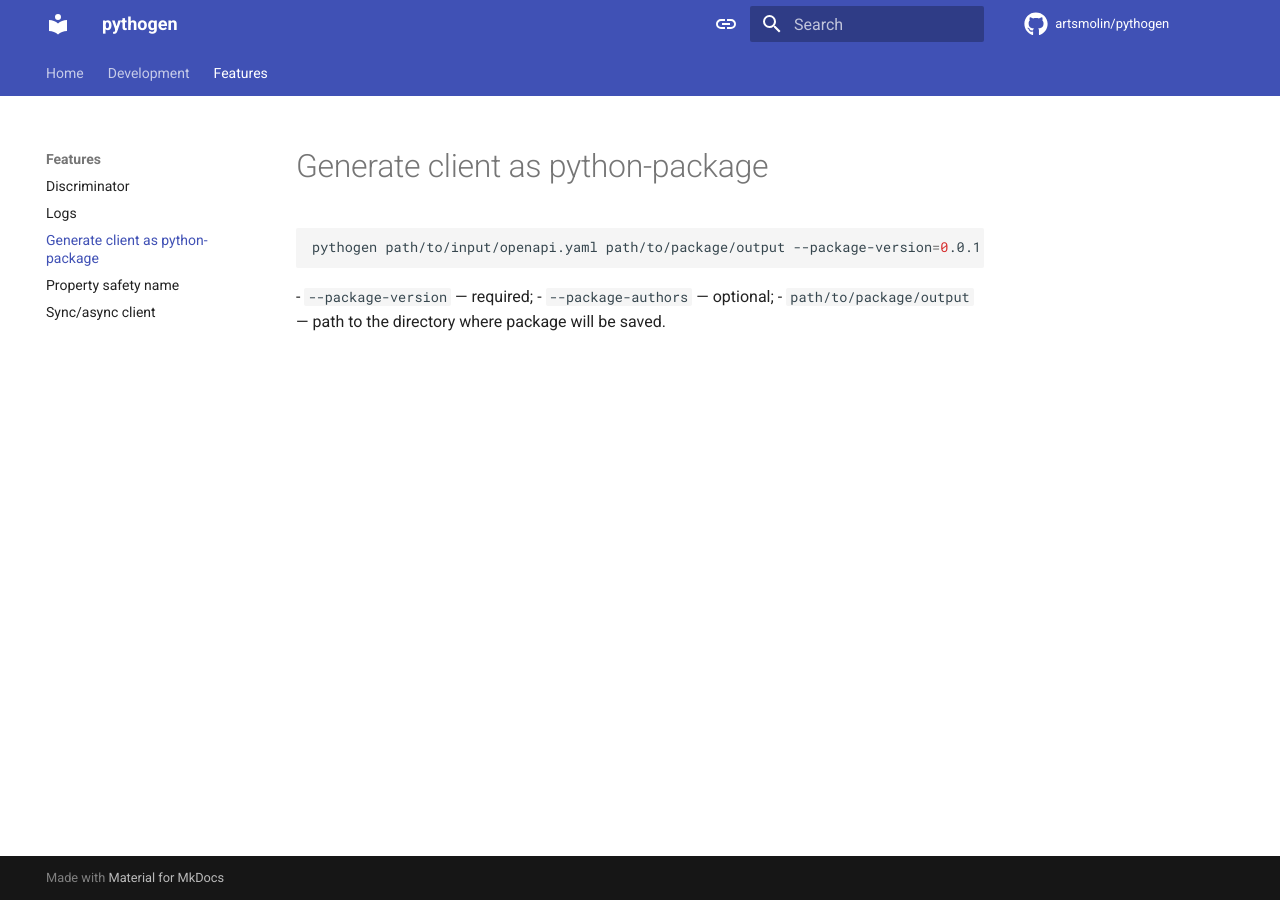
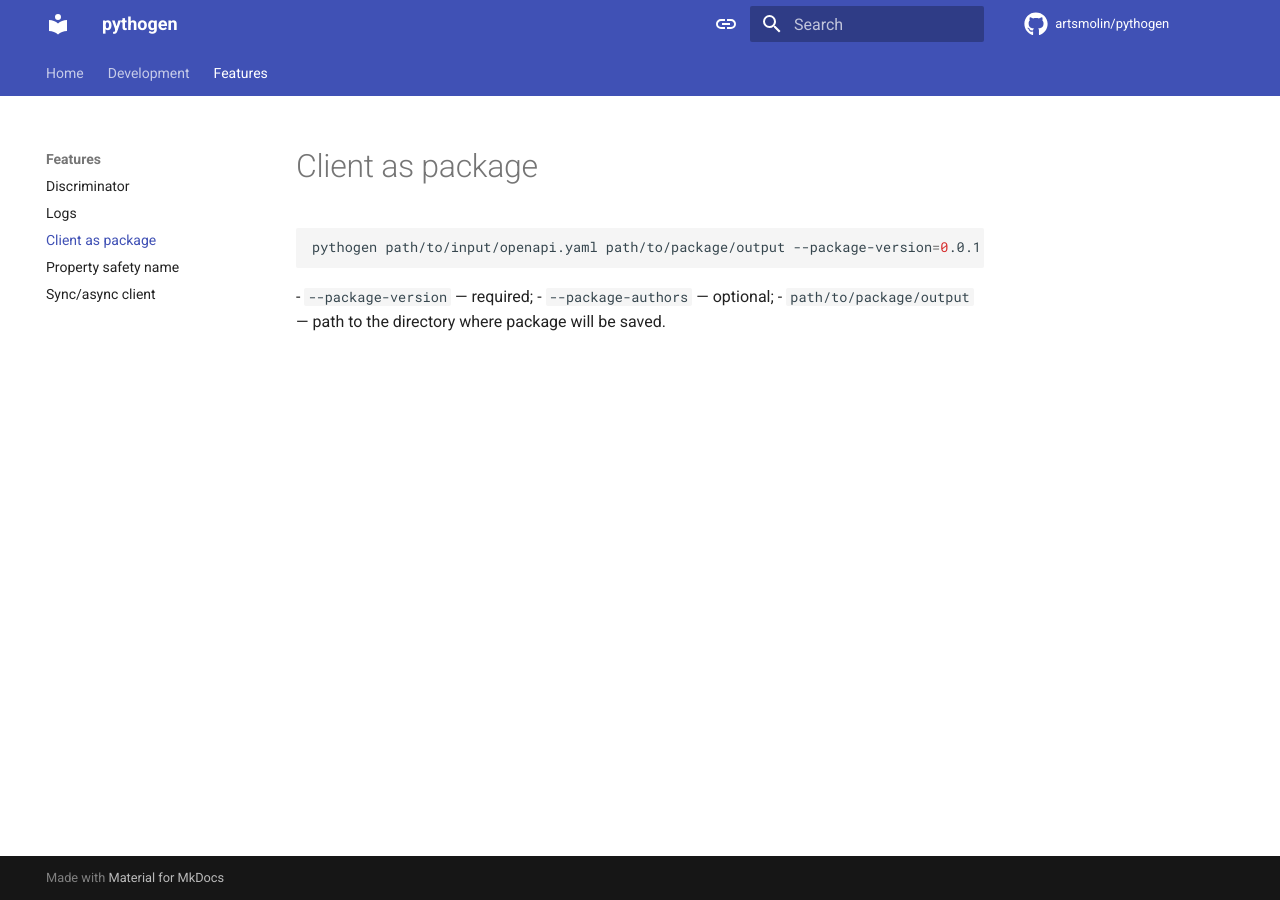
Before and after one commit to artsmolin/pythogen, an MkDocs documentation site: the page built from docs/features/package.md, in a window 1280 px wide. Built offline with MkDocs 1.6.1 and Material for MkDocs 9.7.7, drawn with Linux system fonts in a browser that asks for light colours; comment, search, counter and statistics services are not loaded.

Commit message:
Update docs

````diff
--- a/docs/features/package.md
+++ b/docs/features/package.md
@@ -1,4 +1,4 @@
-# Generate client as python-package
+# Client as package
 ```shell
 pythogen path/to/input/openapi.yaml path/to/package/output --package-version=0.0.1 --package-authors="Rick, Morty"
 ```
````
